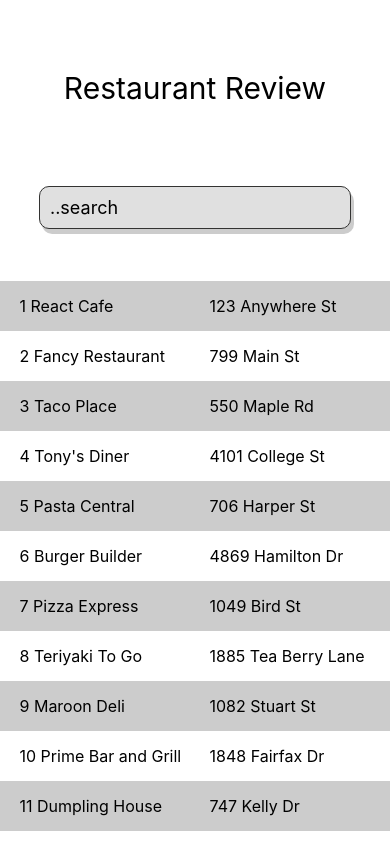
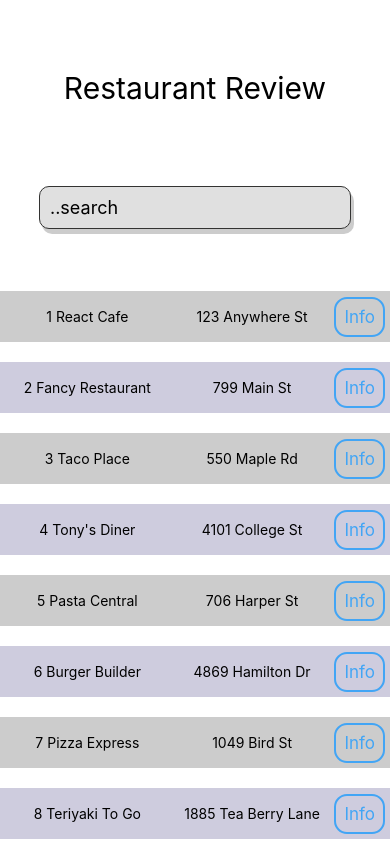
Before and after one commit to masiuciszek/food_review, a React Native app: screen / in a window 390 px wide. Built offline with nearby package versions, Linux system fonts and the light colour scheme.

Commit message:
item styles

```diff
--- a/App.tsx
+++ b/App.tsx
@@ -1,15 +1,10 @@
 import React, {useState} from 'react'
-import {FlatList, Animated, Platform, SafeAreaView} from 'react-native'
+import {FlatList, Platform} from 'react-native'
 
-import {
-  Title,
-  AppWrapper,
-  Restaurant,
-  RestaurantText,
-  SearchInput,
-} from './src/components/styles/Common'
+import {Title, AppWrapper, SearchInput} from './src/components/styles/Common'
+import RestaurantRow from './src/components/ResturantRow'
 
-const restaurants = [
+const restaurants: RestaurantType[] = [
   {name: 'React Cafe', address: '123 Anywhere St'},
   {name: 'Fancy Restaurant', address: '799 Main St'},
   {name: 'Taco Place', address: '550 Maple Rd'},
@@ -33,7 +28,7 @@ const restaurants = [
 ]
 
 const App: React.FC = () => {
-  const [data, setData] = useState(restaurants)
+  const [data, setData] = useState<Array<RestaurantType>>(restaurants)
   const [search, setSearch] = useState<string>('')
 
   React.useEffect(() => {
@@ -64,14 +59,7 @@ const App: React.FC = () => {
       <FlatList
         data={data}
         renderItem={({item, index}) => (
-          <Restaurant index={index}>
-            <RestaurantText>
-              {' '}
-              {index + 1} {item.name}{' '}
-            </RestaurantText>
-
-            <RestaurantText> {item.address} </RestaurantText>
-          </Restaurant>
+          <RestaurantRow item={item} index={index} />
         )}
         keyExtractor={(item) => item.name}
         initialNumToRender={12}
--- /dev/null
+++ b/src/components/ResturantRow.tsx
@@ -0,0 +1,47 @@
+/* eslint-disable react/prop-types */
+import * as React from 'react'
+import styled from 'styled-components/native'
+import {SimpleText} from '../components/styles/Common'
+type RestaurantProp = {
+  index: number
+}
+
+interface Props {
+  item: RestaurantType
+  index: number
+}
+
+const StyledRestaurantRow = styled.View<RestaurantProp>`
+  padding: 5px;
+  flex-direction: row;
+  justify-content: center;
+  align-items: center;
+  background: ${(props) => (props.index % 2 === 0 ? '#ccc' : '#ceccde')};
+  margin: 10px 0;
+`
+const StyledRestaurantRowText = styled.Text`
+  padding: 12px;
+  flex: 1;
+  text-align: center;
+`
+const StyledRestaurantRowBtn = styled.TouchableOpacity`
+  min-width: 50px;
+  /* padding: 5px; */
+  border: 2px solid #42a5f5;
+  border-radius: 13px;
+`
+
+const RestaurantRow: React.FC<Props> = ({item, index}) => {
+  return (
+    <StyledRestaurantRow index={index}>
+      <StyledRestaurantRowText>
+        {index + 1} {item.name}
+      </StyledRestaurantRowText>
+      <StyledRestaurantRowText>{item.address}</StyledRestaurantRowText>
+      <StyledRestaurantRowBtn>
+        <SimpleText>info</SimpleText>
+      </StyledRestaurantRowBtn>
+    </StyledRestaurantRow>
+  )
+}
+export default RestaurantRow
--- a/src/components/styles/Common.tsx
+++ b/src/components/styles/Common.tsx
@@ -1,7 +1,4 @@
 import styled from 'styled-components/native'
-type RestaurantType = {
-  index: number
-}
 
 interface SearchProp {
   marginTop?: number
@@ -24,19 +21,11 @@ const Title = styled.Text`
   /* left: 90px; */
 `
 
-const Restaurant = styled.View<RestaurantType>`
-  padding: 5px;
-  flex-direction: row;
-  justify-content: center;
-  align-items: center;
-  background: ${(props) => (props.index % 2 === 0 ? '#ccc' : '#fff')};
-`
-
-const RestaurantText = styled.Text`
-  margin: 5px;
-  padding: 5px;
-  font-size: 16px;
-  flex: 1;
+const SimpleText = styled.Text`
+  font-size: 17px;
+  padding: 8px;
+  color: #42a5f5;
+  text-transform: capitalize;
 `
 
 const SearchInput = styled.TextInput<SearchProp>`
@@ -52,4 +41,4 @@ const SearchInput = styled.TextInput<SearchProp>`
     props.marginTop ? `${props.marginTop.toString()}px` : '10px'};
 `
 
-export {Title, AppWrapper, Restaurant, RestaurantText, SearchInput}
+export {Title, AppWrapper, SearchInput, SimpleText}
--- /dev/null
+++ b/types.d.ts
@@ -0,0 +1,4 @@
+interface RestaurantType {
+  name: string
+  address: string
+}
```
